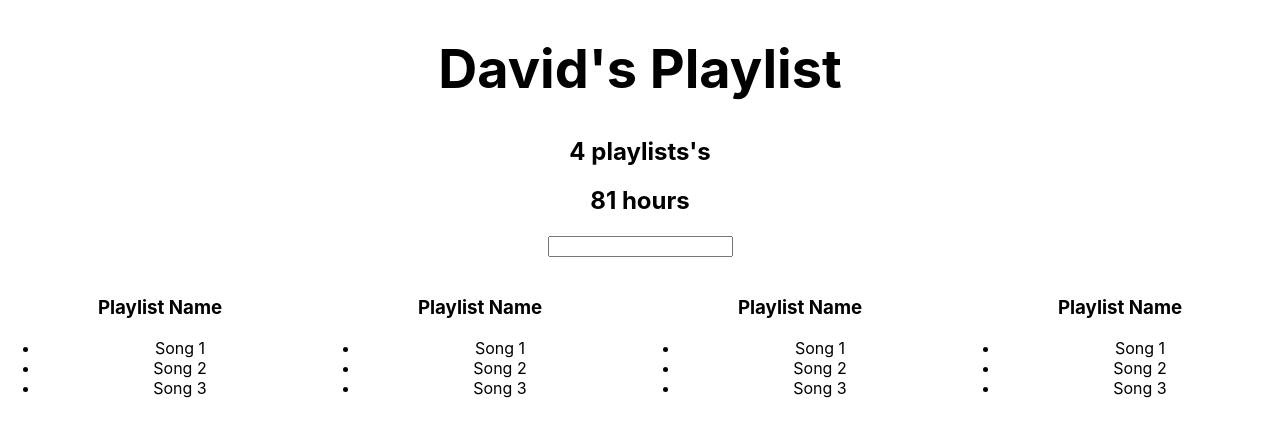
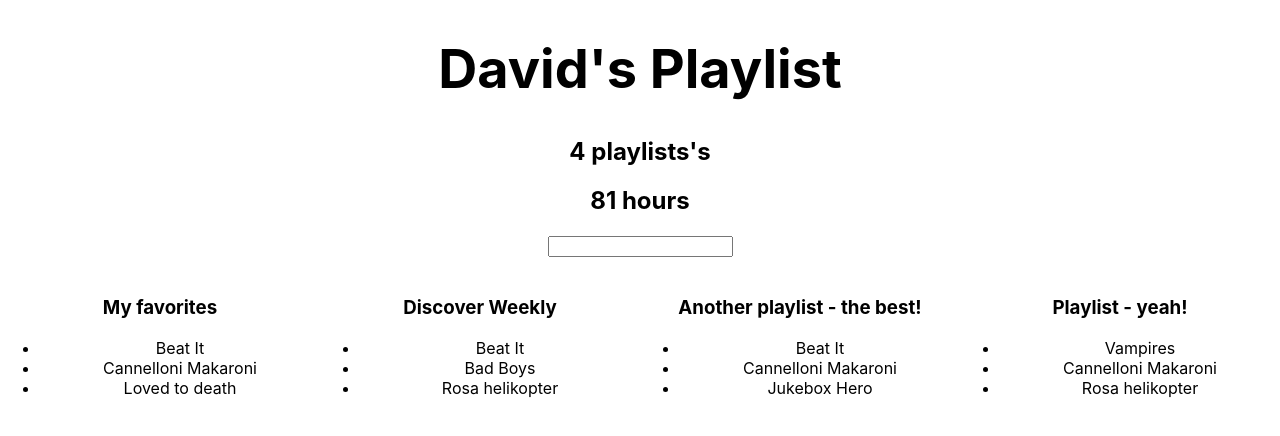
Before and after one commit to diogo-machado/SpotLists, a React (Create React App) app: page / in a window 1280 px wide. Shown: the top 436 px of the page. Built offline with nearby package versions, Linux system fonts and the light colour scheme.

Commit message:
minor changes

```diff
--- a/src/App.js
+++ b/src/App.js
@@ -15,14 +15,14 @@ let fakeServerData = {
         songs: [
           { name: 'Beat It', duration: 1345 },
           { name: 'Cannelloni Makaroni', duration: 1236 },
-          { name: 'Rosa helikopter', duration: 70000 }
+          { name: 'Loved to death', duration: 70000 }
         ]
       },
       {
         name: 'Discover Weekly',
         songs: [
           { name: 'Beat It', duration: 1345 },
-          { name: 'Cannelloni Makaroni', duration: 1236 },
+          { name: 'Bad Boys', duration: 1236 },
           { name: 'Rosa helikopter', duration: 70000 }
         ]
       },
@@ -31,13 +31,13 @@ let fakeServerData = {
         songs: [
           { name: 'Beat It', duration: 1345 },
           { name: 'Cannelloni Makaroni', duration: 1236 },
-          { name: 'Rosa helikopter', duration: 70000 }
+          { name: 'Jukebox Hero', duration: 70000 }
         ]
       },
       {
         name: 'Playlist - yeah!',
         songs: [
-          { name: 'Beat It', duration: 1345 },
+          { name: 'Vampires', duration: 1345 },
           { name: 'Cannelloni Makaroni', duration: 1236 },
           { name: 'Rosa helikopter', duration: 70000 }
         ]
@@ -72,10 +72,9 @@ class App extends Component {
             />
             <HoursCounter playlists={this.state.serverData.user.playlists} />
             <Filter />
-            <Playlist />
-            <Playlist />
-            <Playlist />
-            <Playlist />
+            {this.state.serverData.user.playlists.map(playlist => (
+              <Playlist playlist={playlist} />
+            ))}
           </div>
         ) : (
           <h1>Loading...</h1>
--- a/src/components/Playlist/Playlist.js
+++ b/src/components/Playlist/Playlist.js
@@ -2,14 +2,15 @@ import React, { Component } from 'react';
 
 export default class Playlist extends Component {
   render() {
+    const playlist = this.props.playlist;
     return (
       <div style={{ width: '25%', display: 'inline-block' }}>
         <img src="" alt="" />
-        <h3>Playlist Name</h3>
+        <h3>{playlist.name}</h3>
         <ul>
-          <li>Song 1</li>
-          <li>Song 2</li>
-          <li>Song 3</li>
+          {playlist.songs.map(song => {
+            return <li>{song.name}</li>;
+          })}
         </ul>
       </div>
     );
```
